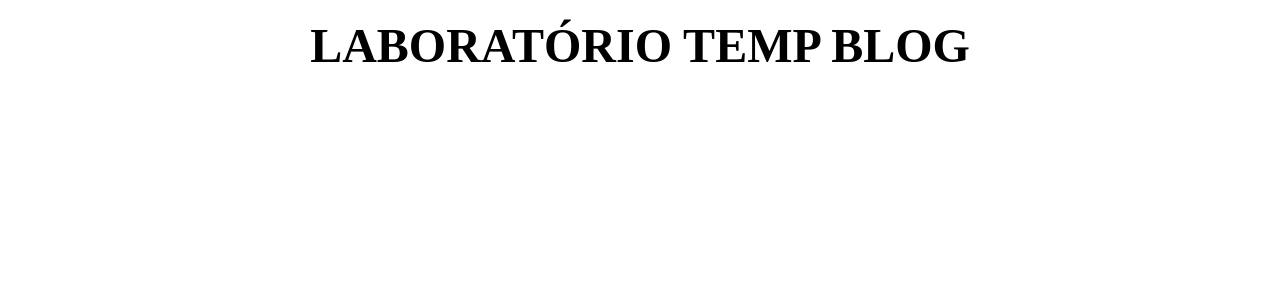
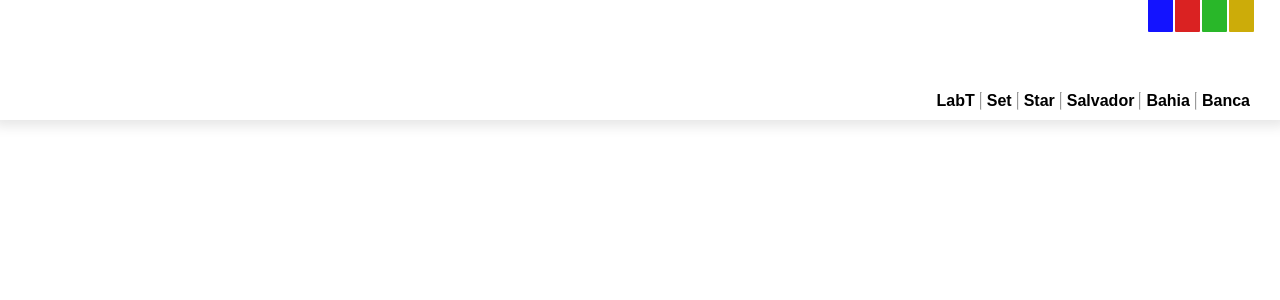
Before and after one commit to omanramalho42/bloglabtemp, a React (Vite) app: page / in a window 1280 px wide. Shown: the top 300 px of the page. Built offline with nearby package versions, Linux system fonts and the light colour scheme.

Commit message:
criando componente header

```diff
--- a/src/App.tsx
+++ b/src/App.tsx
@@ -1,19 +1,11 @@
 import React from "react";
+import Header from "./components/Header";
 
 
 const App:React.FC = () => {
   return (
-    <div
-      style={{
-        display: 'flex',
-        justifyContent: 'center',
-        padding: 10,
-        fontSize: '3em',
-        fontWeight: 700,
-        textTransform: 'uppercase'
-      }}
-    >
-      Laboratório Temp Blog
+    <div>
+      <Header />
     </div>
   )
 }
--- /dev/null
+++ b/src/components/Header/index.tsx
@@ -0,0 +1,104 @@
+import React, { FC, useEffect, useState } from 'react';
+
+import {
+  Header as HeaderDiv,
+  Container,
+  Categorie
+} from './styled';
+
+interface CardCategories {
+  color: string;
+  title: string;
+}
+
+const CardsCateogories:React.FC = () => {
+  const [categories, setCategories] = useState<CardCategories[] | null>(null);
+  useEffect(() => {
+    if(categories === null) {
+      setCategories([
+        {
+          title: 'Funk',
+          color: '#1313ff',
+        },
+        {
+          title: 'Trap',
+          color: '#da2222',
+        },
+        {
+          title: 'Rap',
+          color: '#24b524f9',
+        },
+        {
+          title: 'Sertanejo',
+          color: '#ccac09',
+        }
+      ]);
+    }
+  },[]);
+
+  return (
+    <div style={{ display: 'flex', justifyContent: 'flex-end' }}>
+      { categories?.map(({ title, color }, idx) => (
+        <Categorie key={idx} color={color}>
+          {/* { title } */}
+        </Categorie>
+      )) }
+    </div>
+  );
+};
+
+interface HeaderMenuProps {
+  title: string;
+  icon: string;
+  categorie: string;
+}
+
+const HeaderMenu:React.FC = () => {
+  const menusItems: HeaderMenuProps[] = [
+    { title: 'LabT', icon: '', categorie: '' },
+    { title: 'Set', icon: '', categorie: '' },
+    { title: 'Star', icon: '', categorie: '' },
+    { title: 'Salvador', icon: '', categorie: '' },
+    { title: 'Bahia', icon: '', categorie: '' },
+    { title: 'Banca', icon: '', categorie: '' },
+  ];
+
+  return (
+    <div style={{ marginTop: '60px' }}>
+      <nav>
+        <ul
+          style={{
+            display: 'flex',
+            justifyContent: 'center',
+            listStyle: 'none'
+          }}
+        >
+        { menusItems.map(({ categorie, icon, title }, idx) => (
+          <>
+            <li key={idx}>
+              <a href="" style={{ textDecoration: 'none', margin: '0 5px', color: '#000', fontWeight: '600' }}>{ title }</a>
+              {/* <i>{icon}</i> */}
+            </li>
+            { idx !== 5 && (
+              <hr />
+            )}
+          </>
+        ))}
+        </ul>
+      </nav>
+    </div>
+  )
+}
+
+const Header:React.FC = () => {
+  return (
+    <HeaderDiv>
+      <Container>
+        <CardsCateogories />
+        <HeaderMenu />
+      </Container>
+    </HeaderDiv>
+  )
+}
+
+export default Header;
--- /dev/null
+++ b/src/components/Header/styled.ts
@@ -0,0 +1,38 @@
+import styled from "styled-components"
+
+export const Header = styled.header`
+  flex: 1;
+  display: flex;
+  flex-direction: row;
+
+  justify-content: flex-end;
+
+  background-color: #FFF;
+  box-shadow: 0 0 12px 6px rgba(0,0,0,0.1);
+
+  height: 120px;
+`;
+
+export const Container = styled.div`
+  display: flex;
+  flex-direction: column;
+
+  margin-right: 25px;
+`;
+
+interface CategorieProps {
+  color: string;
+}
+
+export const Categorie = styled.div<CategorieProps>`
+  display: flex;
+
+  border-radius: 0 0 1px 1px ;
+
+  height: 32px;
+  width: 25px;
+
+  margin: 0 1px;
+
+  background-color: ${({ color }) => color};
+`;
--- a/src/components/Layout/styled.ts
+++ b/src/components/Layout/styled.ts
@@ -1,7 +1,5 @@
 import styled from "styled-components"
 
-export const Head = styled.head`
-
-`;
+export const Head = styled.head``;
 
 export const Main = styled.main``;
--- a/src/main.tsx
+++ b/src/main.tsx
@@ -1,9 +1,11 @@
 import React from 'react'
 import ReactDOM from 'react-dom/client'
 import App from './App'
+import { GlobalStyle } from './style/GlobalStyle'
 
 ReactDOM.createRoot(document.getElementById('root') as HTMLElement).render(
   <React.StrictMode>
     <App />
+    <GlobalStyle />
   </React.StrictMode>
 )
--- /dev/null
+++ b/src/style/GlobalStyle.ts
@@ -0,0 +1,12 @@
+import { createGlobalStyle } from 'styled-components'
+
+export const GlobalStyle  = createGlobalStyle`
+  *,html {
+    padding: 0;
+    margin: 0;
+
+    box-sizing: border-box;
+
+    font-family: 'Poppins', Arial, Helvetica, sans-serif;
+  }
+`;
```
